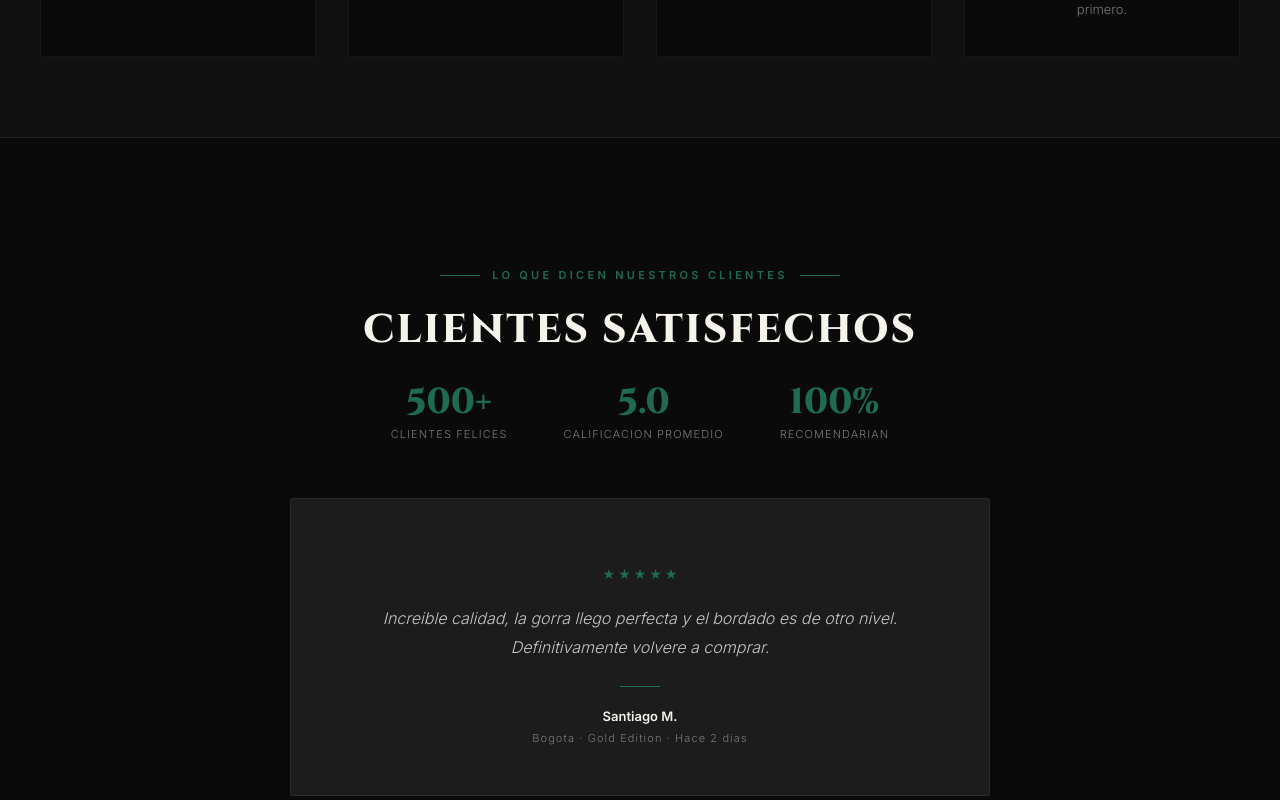
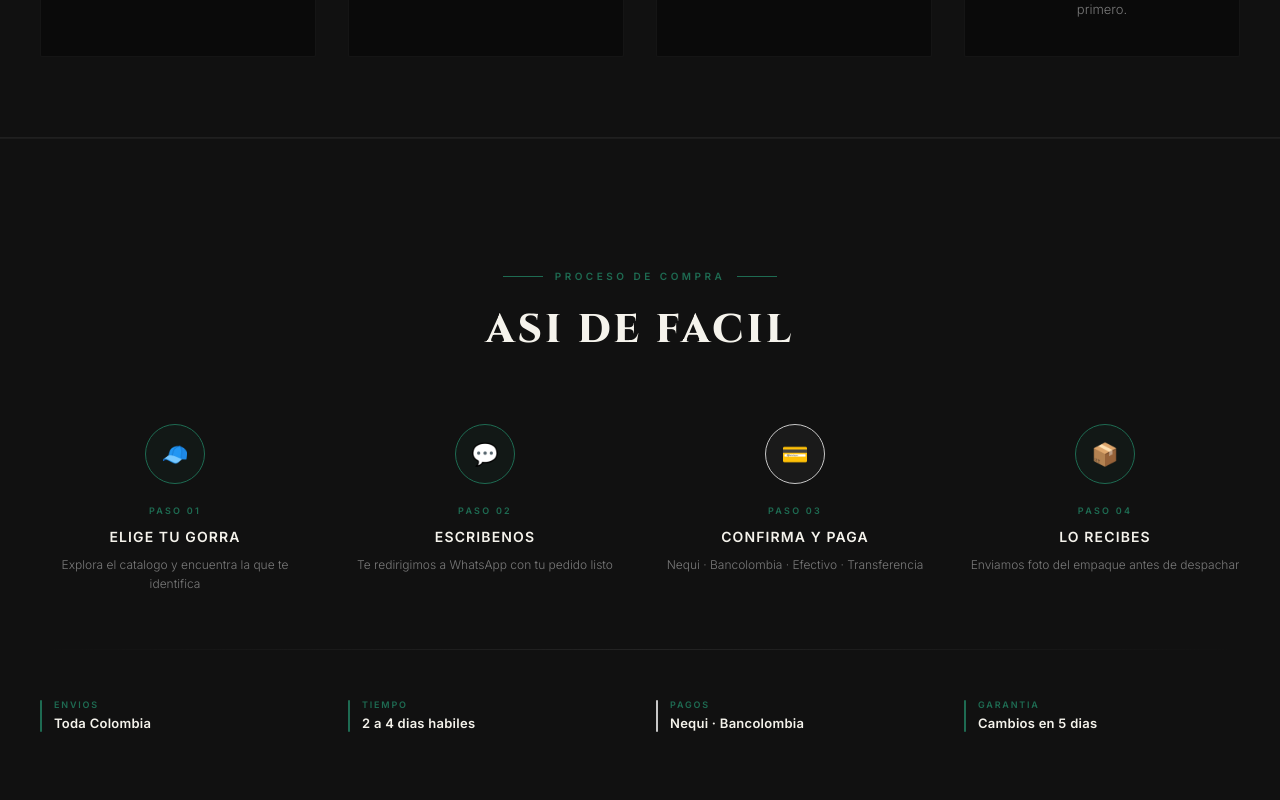
Before and after one commit to ALEXANDERZABALETA15/ZAENOVITH-CAPS, a Next.js app: page / in a window 1280 px wide. Shown: the part 2940-3740 px from the top of the page. Built offline with nearby package versions, Linux system fonts and the light colour scheme; no server answers; the database is empty.

Commit message:
feat: add how to buy section with steps and guarantees

```diff
--- a/src/app/page.js
+++ b/src/app/page.js
@@ -3,6 +3,7 @@ import GorrasGrid from '@/components/ui/GorrasGrid'
 import Confianza from '@/components/ui/Confianza'
 import Resenas from '@/components/ui/Resenas'
 import Colecciones from '@/components/ui/Colecciones'
+import ComoProcesar from '@/components/ui/ComoProcesar'
 import { ColeccionProvider } from '@/lib/ColeccionContext'
 
 export default function Home() {
@@ -13,6 +14,7 @@ export default function Home() {
         <Colecciones />
         <GorrasGrid />
         <Confianza />
+        <ComoProcesar />
         <Resenas />
       </main>
     </ColeccionProvider>
--- /dev/null
+++ b/src/components/ui/ComoProcesar.js
@@ -0,0 +1,244 @@
+'use client'
+
+import { motion } from 'framer-motion'
+
+const pasos = [
+  {
+    numero: '01',
+    icono: '🧢',
+    titulo: 'Elige tu Gorra',
+    descripcion: 'Explora el catalogo y encuentra la que te identifica',
+    acento: 'green',
+  },
+  {
+    numero: '02',
+    icono: '💬',
+    titulo: 'Escribenos',
+    descripcion: 'Te redirigimos a WhatsApp con tu pedido listo',
+    acento: 'green',
+  },
+  {
+    numero: '03',
+    icono: '💳',
+    titulo: 'Confirma y Paga',
+    descripcion: 'Nequi · Bancolombia · Efectivo · Transferencia',
+    acento: 'silver',
+  },
+  {
+    numero: '04',
+    icono: '📦',
+    titulo: 'Lo Recibes',
+    descripcion: 'Enviamos foto del empaque antes de despachar',
+    acento: 'green',
+  },
+]
+
+const garantias = [
+  { label: 'Envios', valor: 'Toda Colombia', acento: 'green' },
+  { label: 'Tiempo', valor: '2 a 4 dias habiles', acento: 'green' },
+  { label: 'Pagos', valor: 'Nequi · Bancolombia', acento: 'silver' },
+  { label: 'Garantia', valor: 'Cambios en 5 dias', acento: 'green' },
+]
+
+export default function ComoProcesar() {
+  return (
+    <section style={{
+      backgroundColor: 'var(--color-black-soft)',
+      padding: 'clamp(60px, 10vw, 120px) clamp(16px, 5vw, 40px)',
+      borderTop: '1px solid rgba(199,199,199,0.06)',
+      borderBottom: '1px solid rgba(199,199,199,0.06)',
+    }}>
+      <div style={{ maxWidth: '1200px', margin: '0 auto' }}>
+
+        {/* Encabezado */}
+        <motion.div
+          initial={{ opacity: 0, y: 20 }}
+          whileInView={{ opacity: 1, y: 0 }}
+          viewport={{ once: true }}
+          transition={{ duration: 0.6 }}
+          style={{ textAlign: 'center', marginBottom: 'clamp(40px, 6vw, 64px)' }}
+        >
+          <div style={{
+            display: 'inline-flex',
+            alignItems: 'center',
+            gap: '12px',
+            marginBottom: '16px',
+          }}>
+            <div style={{ width: '40px', height: '1px', backgroundColor: 'var(--color-green)' }} />
+            <p style={{
+              fontSize: '10px',
+              color: 'var(--color-green)',
+              fontWeight: '600',
+              letterSpacing: '0.35em',
+              textTransform: 'uppercase',
+              fontFamily: 'var(--font-inter)',
+              margin: 0,
+            }}>
+              Proceso de compra
+            </p>
+            <div style={{ width: '40px', height: '1px', backgroundColor: 'var(--color-green)' }} />
+          </div>
+
+          <h2 style={{
+            fontSize: 'clamp(24px, 4vw, 40px)',
+            fontWeight: '800',
+            color: 'var(--color-white)',
+            fontFamily: 'var(--font-cinzel)',
+            letterSpacing: '0.08em',
+            textTransform: 'uppercase',
+            margin: 0,
+          }}>
+            Asi De Facil
+          </h2>
+        </motion.div>
+
+        {/* Pasos */}
+        <div style={{
+          display: 'grid',
+          gridTemplateColumns: 'repeat(auto-fit, minmax(min(100%, 200px), 1fr))',
+          gap: 'clamp(24px, 4vw, 40px)',
+          marginBottom: 'clamp(40px, 6vw, 56px)',
+        }}>
+          {pasos.map((paso, index) => (
+            <motion.div
+              key={paso.numero}
+              initial={{ opacity: 0, y: 30 }}
+              whileInView={{ opacity: 1, y: 0 }}
+              viewport={{ once: true }}
+              transition={{ duration: 0.5, delay: index * 0.15 }}
+              style={{
+                display: 'flex',
+                flexDirection: 'column',
+                alignItems: 'center',
+                textAlign: 'center',
+              }}
+            >
+              {/* Círculo con ícono */}
+              <div style={{
+                width: '60px',
+                height: '60px',
+                borderRadius: '50%',
+                border: paso.acento === 'green'
+                  ? '1px solid var(--color-green)'
+                  : '1px solid var(--color-silver)',
+                display: 'flex',
+                alignItems: 'center',
+                justifyContent: 'center',
+                marginBottom: '20px',
+                backgroundColor: paso.acento === 'green'
+                  ? 'rgba(30,107,82,0.08)'
+                  : 'rgba(199,199,199,0.05)',
+                fontSize: '22px',
+              }}>
+                {paso.icono}
+              </div>
+
+              {/* Número */}
+              <p style={{
+                fontSize: '9px',
+                color: 'var(--color-green)',
+                letterSpacing: '0.25em',
+                textTransform: 'uppercase',
+                fontFamily: 'var(--font-inter)',
+                fontWeight: '600',
+                margin: '0 0 8px',
+              }}>
+                Paso {paso.numero}
+              </p>
+
+              {/* Título */}
+              <h3 style={{
+                fontSize: 'clamp(12px, 1.8vw, 14px)',
+                fontWeight: '600',
+                color: 'var(--color-white)',
+                letterSpacing: '0.08em',
+                textTransform: 'uppercase',
+                fontFamily: 'var(--font-inter)',
+                margin: '0 0 8px',
+              }}>
+                {paso.titulo}
+              </h3>
+
+              {/* Descripción */}
+              <p style={{
+                fontSize: 'clamp(11px, 1.5vw, 12px)',
+                color: 'var(--color-gray)',
+                lineHeight: '1.6',
+                fontFamily: 'var(--font-inter)',
+                fontWeight: '300',
+                margin: 0,
+              }}>
+                {paso.descripcion}
+              </p>
+            </motion.div>
+          ))}
+        </div>
+
+        {/* Separador */}
+        <div style={{
+          height: '1px',
+          background: 'linear-gradient(to right, transparent, rgba(199,199,199,0.1), transparent)',
+          marginBottom: 'clamp(32px, 5vw, 48px)',
+        }} />
+
+        {/* Garantías */}
+        <motion.div
+          initial={{ opacity: 0, y: 20 }}
+          whileInView={{ opacity: 1, y: 0 }}
+          viewport={{ once: true }}
+          transition={{ duration: 0.6, delay: 0.3 }}
+          style={{
+            display: 'grid',
+            gridTemplateColumns: 'repeat(auto-fit, minmax(min(100%, 160px), 1fr))',
+            gap: 'clamp(16px, 3vw, 32px)',
+          }}
+        >
+          {garantias.map((g) => (
+            <div
+              key={g.label}
+              style={{
+                display: 'flex',
+                alignItems: 'center',
+                gap: '12px',
+              }}
+            >
+              <div style={{
+                width: '2px',
+                height: '32px',
+                backgroundColor: g.acento === 'green'
+                  ? 'var(--color-green)'
+                  : 'var(--color-silver)',
+                borderRadius: '2px',
+                flexShrink: 0,
+              }} />
+              <div>
+                <p style={{
+                  fontSize: '9px',
+                  color: 'var(--color-green)',
+                  letterSpacing: '0.2em',
+                  textTransform: 'uppercase',
+                  fontFamily: 'var(--font-inter)',
+                  fontWeight: '600',
+                  margin: '0 0 3px',
+                }}>
+                  {g.label}
+                </p>
+                <p style={{
+                  fontSize: 'clamp(11px, 1.5vw, 13px)',
+                  color: 'var(--color-white)',
+                  fontWeight: '600',
+                  fontFamily: 'var(--font-inter)',
+                  margin: 0,
+                  letterSpacing: '0.02em',
+                }}>
+                  {g.valor}
+                </p>
+              </div>
+            </div>
+          ))}
+        </motion.div>
+
+      </div>
+    </section>
+  )
+}
```
